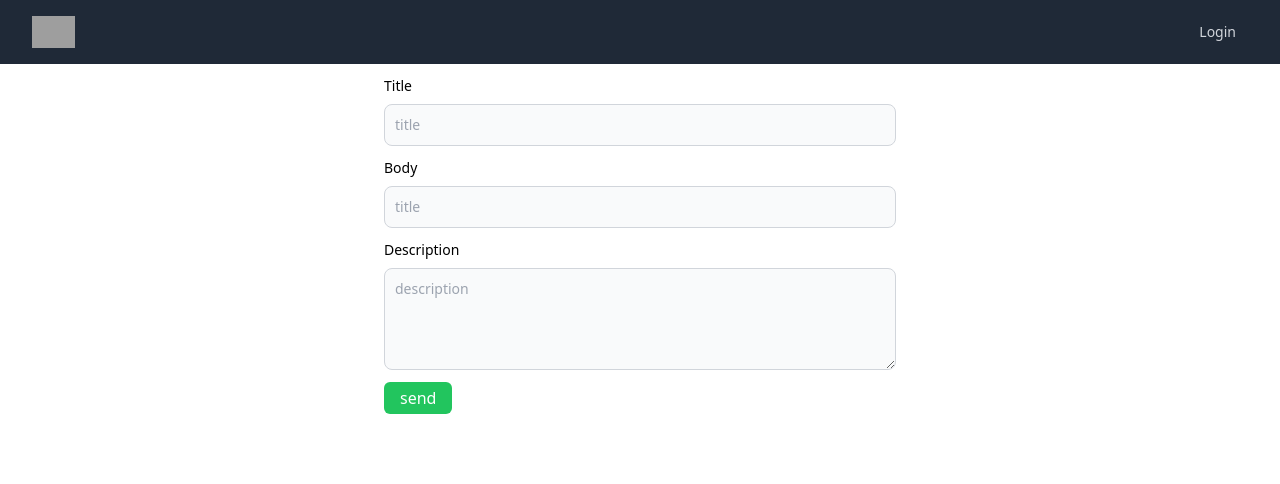
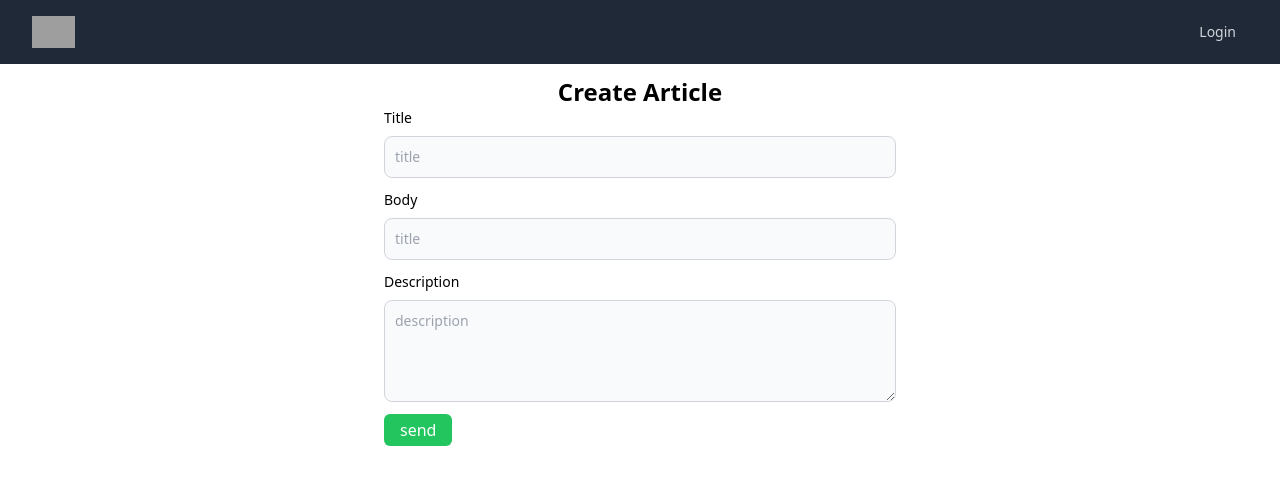
Before and after one commit to bobojonov5500/demo-project, a React (Create React App) app: page /create in a window 1280 px wide. Shown: the top 484 px of the page. Built offline with nearby package versions, Linux system fonts and the light colour scheme; grey boxes are pictures that could not be loaded.

Commit message:
form validation

```diff
--- a/src/components/createArticle.js
+++ b/src/components/createArticle.js
@@ -43,8 +43,9 @@ const CreateArticle = () => {
     }
   };
   return (
-    <div className="">
+    <div className="px-4">
       <div className="max-w-lg mx-auto mt-3 ">
+      <p className="font-bold text-2xl text-center">Create Article</p>
         <div>
           <label htmlFor="title" className="block mb-2 text-sm font-medium">
             Title
```
